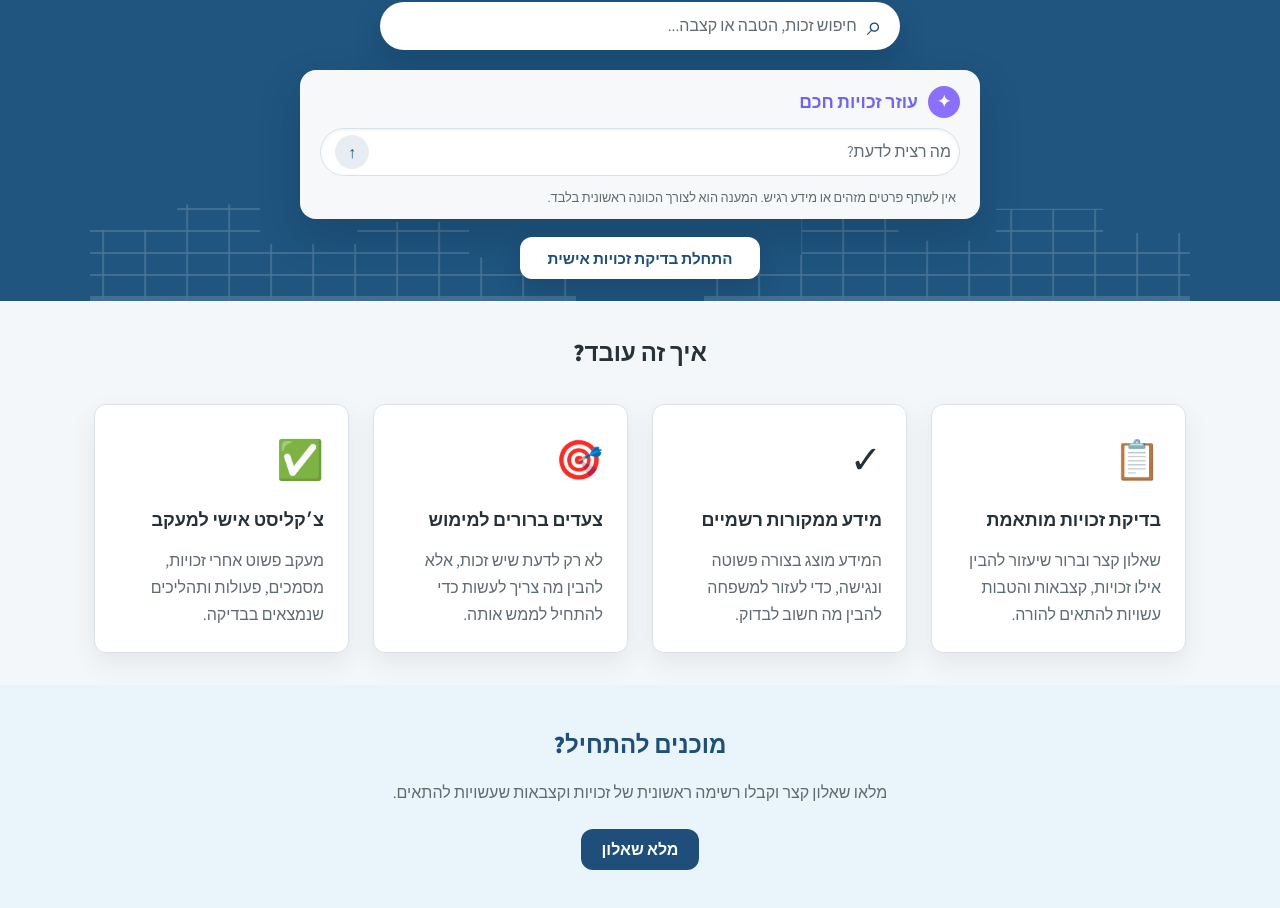
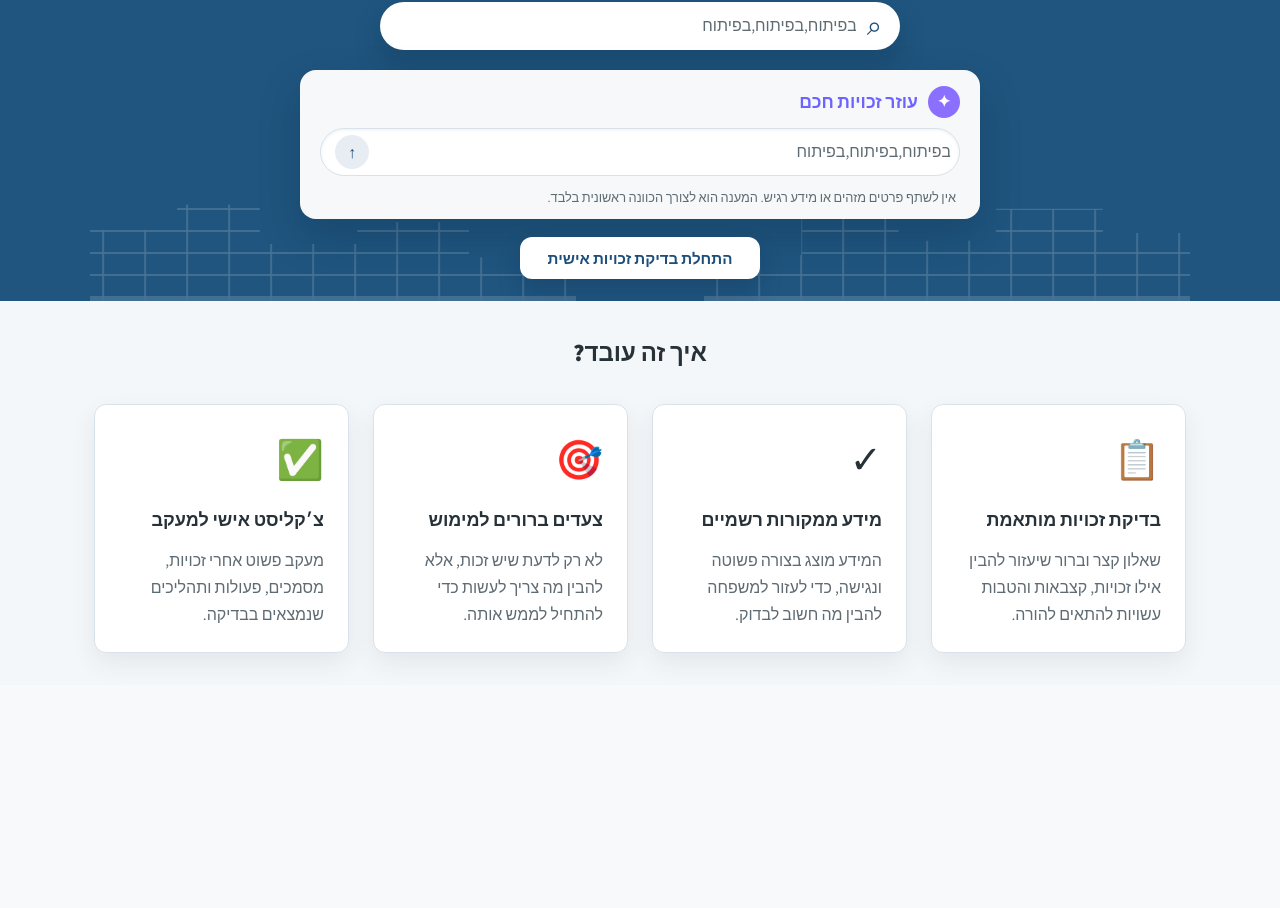
Before and after one commit to Avirooks/myrights-frontend, a React (Vite) app: page / in a window 1280 px wide. Shown: the part 264-1172 px from the top of the page. After the commit the page ends 949 px from the top, so only its background shows below. Built offline with nearby package versions, Linux system fonts and the light colour scheme; no server answers.

Commit message:
Update home page planned features and remove duplicate CTA

```diff
--- a/src/pages/HomePage.jsx
+++ b/src/pages/HomePage.jsx
@@ -60,7 +60,7 @@ function HomePage() {
               <span className="home-search-icon" aria-hidden="true">⌕</span>
               <input
                 type="text"
-                placeholder="חיפוש זכות, הטבה או קצבה..."
+                placeholder="בפיתוח,בפיתוח,בפיתוח"
                 aria-label="חיפוש זכויות"
               />
             </div>
@@ -74,7 +74,7 @@ function HomePage() {
               <div className="home-ai-input-row">
                 <input
                   type="text"
-                  placeholder="מה רצית לדעת?"
+                  placeholder="בפיתוח,בפיתוח,בפיתוח"
                   aria-label="שאלה לעוזר האישי"
                 />
                 <button type="button" aria-label="שליחת שאלה">
@@ -114,18 +114,6 @@ function HomePage() {
             </div>
           </div>
         </section>
-
-        <section className="home-bottom-cta">
-          <div className="container">
-            <h2>מוכנים להתחיל?</h2>
-            <p>
-              מלאו שאלון קצר וקבלו רשימה ראשונית של זכויות וקצבאות שעשויות להתאים.
-            </p>
-            <Button variant="primary" onClick={() => navigate('/questionnaire')}>
-              מלא שאלון
-            </Button>
-          </div>
-        </section>
       </main>
     </div>
   )
```
